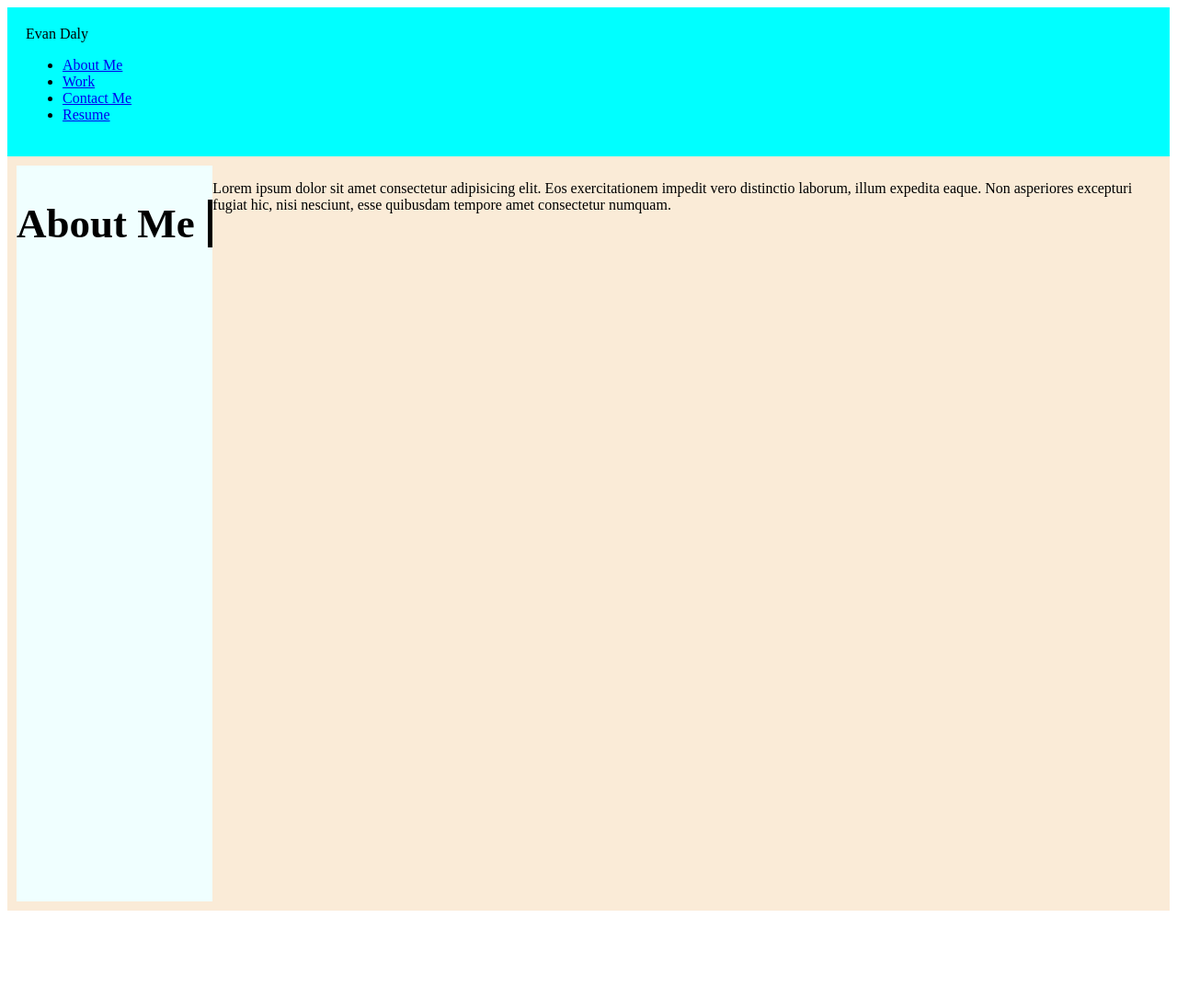
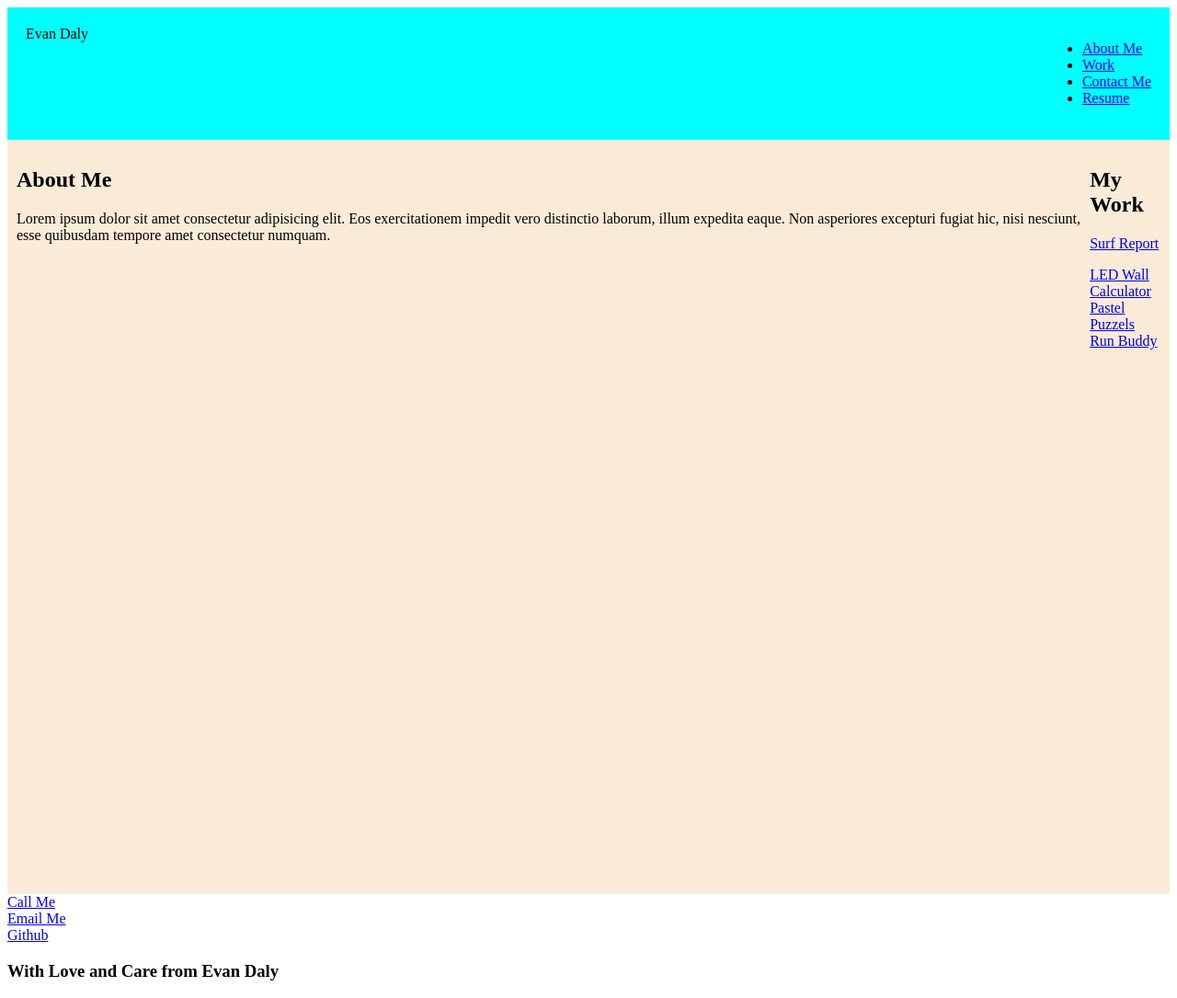
Before and after one commit to Evandaly27/Portfolio-2024, a plain HTML site: page index.html in a window 1280 px wide. Shown: the whole page at 92% size. Before the commit the page ends 998 px from the top, so only its background shows below. Drawn offline with Linux system fonts and the light colour scheme.

Commit message:
added more html elements

```diff
--- a/assets/css/style.css
+++ b/assets/css/style.css
@@ -1,4 +1,6 @@
 header {
+    display: flex;
+    justify-content: space-between;
     background-color: aqua;
     padding: 20px;
 }
@@ -10,12 +12,14 @@ main {
     height: 100vh;
 }
 
-aside {
-    background-color: azure;
-    width: 25%;
-}
 
-aside h1 {
-    font-size: 45px;
-    border-right: 5px solid black;
-}
+
+
+/* .profile-pic {
+    height: 400px;
+    background-position: left;
+    background-size: cover;
+    display: flex;
+    align-items: center;
+    justify-content: space-evenly;
+} */
--- a/index.html
+++ b/index.html
@@ -21,17 +21,71 @@
             </ul>
         </nav>
     </header>
+
+    <!-- picture profile section -->
+    <section class="profile-pic">
+        <!-- <div>
+            <img src="./assets/Images/IMG_3149.JPG" alt="Picture of Evan">
+        </div> -->
+    </section>
     <main>
-        <aside>
-            <h1>About Me</h1>
-        </aside>
-        <section>
-            <div id="about-me-container"></div>
+
+        <!-- About me section-->
+
+        <section id="about-me" class="container">
+            <div class="about-me-title">
+                <h1>About Me</h1>
+            </div>
             <p>Lorem ipsum dolor sit amet consectetur adipisicing elit. Eos exercitationem impedit vero distinctio
                 laborum, illum expedita eaque. Non asperiores excepturi fugiat hic, nisi nesciunt, esse quibusdam
                 tempore amet consectetur numquam.</p>
         </section>
+
+        <!-- my work section -->
+        <section id="my-work" class="container">
+            <div class="my-work-title">
+                <h1>My Work</h1>
+            </div>
+            <!-- my work boxes-->
+            <div class="large-work-section">
+                <div class="surf-report"></div>
+                <p><a href="#">Surf Report</a></p>
+            </div>
+            <div class="small-work-section">
+                <div class="led-wall">
+                    <a href="#">LED Wall</a>
+                </div>
+                <div class="calculator">
+                    <a href="#">Calculator</a>
+                </div>
+                <div class="pastel-puzzels">
+                    <a href="#">Pastel Puzzels</a>
+                </div>
+                <div class="run-buddy">
+                    <a href="#">Run Buddy</a>
+                </div>
+            </div>
+        </section>
     </main>
+
+    <!-- contact me section-->
+    <section class="contact-me-section">
+        <div class="phone-number">
+            <a href="tel:999-888-7777">Call Me</a>
+        </div>
+        <div class="email-me">
+            <a href="mailto:fakeemail@gmail.com">Email Me</a>
+        </div>
+        <div class="github-link">
+            <a href="https://github.com/Evandaly27">Github</a>
+        </div>
+    </section>
+
+    <!-- footer section -->
+    <footer>
+        <h3>With Love and Care from Evan Daly</h3>
+    </footer>
 </body>
 
+
 </html>
```
Also changed, not shown: 1 other file.
